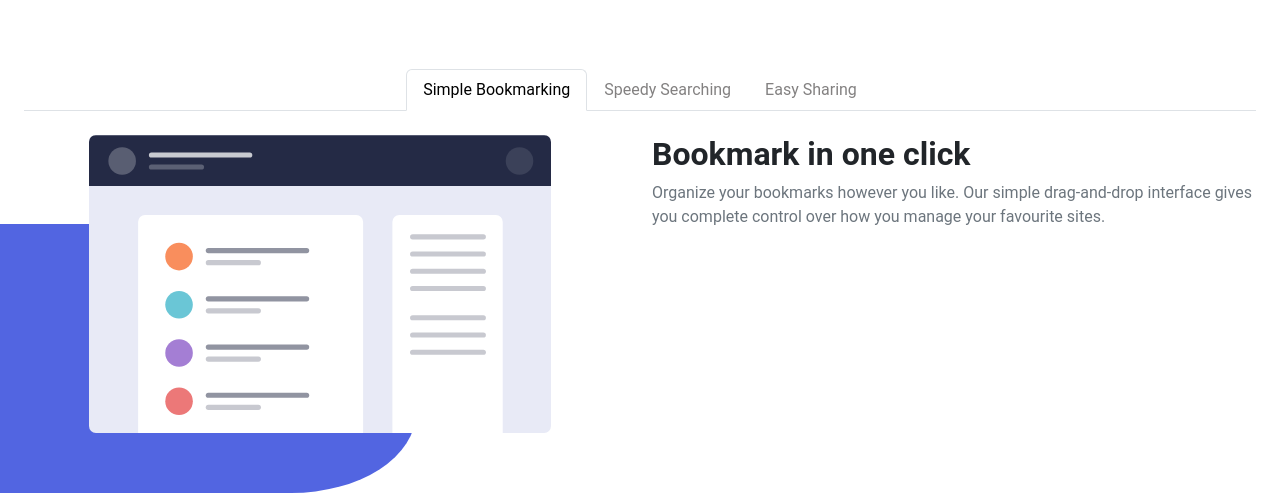
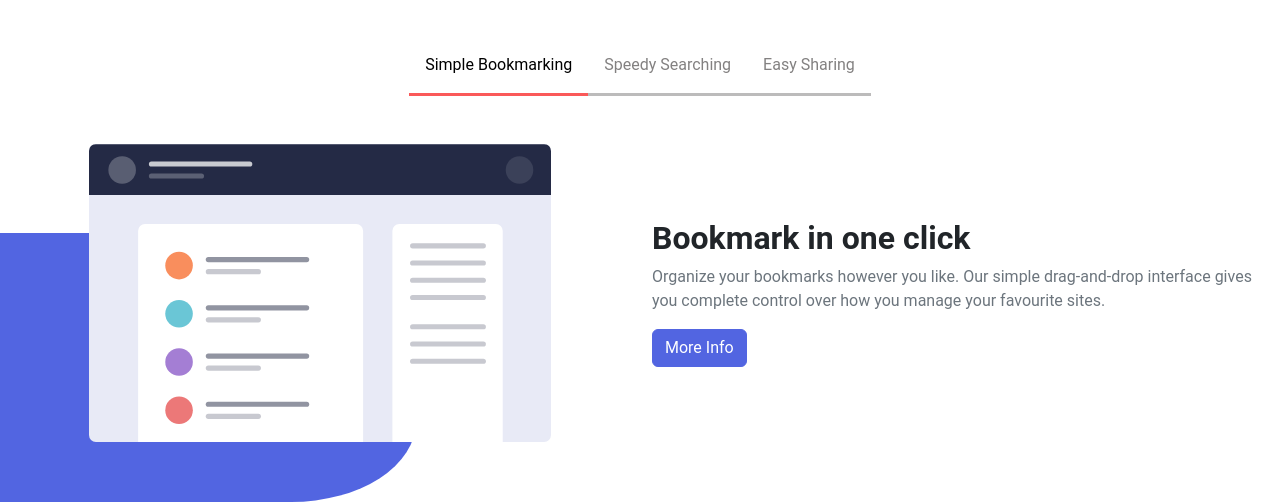
Before and after one commit to dracudev/S1.2-Bootstrap-SASS, a website: page index.html in a window 1280 px wide. Shown: the part 776-1278 px from the top of the page. Drawn offline with nearby package versions, Linux system fonts and the light colour scheme; files that its build step writes are made by us from their sources.

Commit message:
LV1 - EX2 - FEATURES

```diff
--- a/index.html
+++ b/index.html
@@ -77,14 +77,14 @@
                 </div>
 
                 <!-- Text -->
-                <div class="col-md d-flex justify-content-center align-items-center text-black text-center text-md-start order-2 order-md-1">
+                <div class="col-md d-flex justify-content-center align-items-center text-center text-md-start order-2 order-md-1">
                     <div class="w-75">
-                    <h1 class="fw-bold h1-text">A Simple Bookmark Manager</h1>
-                    <p class="mt-3 text-grey">A clean and simple interface to organize your favourite websites. Open a new browser tab and see your sites load instantly. Try it for free.</p>
-                    <div class="d-flex justify-content-center justify-content-md-start">
-                        <button type="button" class="btn btn-primary text-white btn-sm mt-3 shadow">Get it on Chrome</button>
-                        <button type="button" class="btn p-2 btn-sm mt-3 ms-3 shadow">Get it on Firefox</button>
-                    </div>
+                        <h1 class="fw-bold">A Simple Bookmark Manager</h1>
+                        <p class="mt-3 text-grey">A clean and simple interface to organize your favourite websites. Open a new browser tab and see your sites load instantly. Try it for free.</p>
+                        <div class="d-flex justify-content-center justify-content-md-start">
+                            <button type="button" class="btn btn-primary text-white btn-sm mt-3 shadow">Get it on Chrome</button>
+                            <button type="button" class="btn p-2 btn-sm mt-3 ms-3 shadow">Get it on Firefox</button>
+                        </div>
                     </div>
                 </div>
             </div>
@@ -103,20 +103,20 @@
     </section>
 
     <!-- Tab Navigation -->
-    <section class="container-fluid p-4">
+    <section class="container-fluid pb-5">
         <div class="row">
-            <div class="col-12 mt-4">
-                <ul class="nav nav-tabs justify-content-center" id="myTab" role="tablist">
-                    <li class="nav-item" role="presentation">
-                        <button class="nav-link active" id="simple-tab" data-bs-toggle="tab" data-bs-target="#simple"
+            <div class="col-4 col-md-12 mt-md-4 mx-auto">
+                <ul class="nav nav-tabs justify-content-center text-nowrap" id="myTab" role="tablist">
+                    <li class="nav-item tab-top tab-bottom" role="presentation">
+                        <button class="nav-link pb-md-3 active border-top-0 border-end-0 border-start-0" id="simple-tab" data-bs-toggle="tab" data-bs-target="#simple"
                             type="button" role="tab">Simple Bookmarking</button>
                     </li>
-                    <li class="nav-item" role="presentation">
-                        <button class="nav-link" id="speedy-tab" data-bs-toggle="tab" data-bs-target="#speedy"
+                    <li class="nav-item tab-bottom" role="presentation">
+                        <button class="nav-link pb-md-3 border-top-0 border-end-0 border-start-0" id="speedy-tab" data-bs-toggle="tab" data-bs-target="#speedy"
                             type="button" role="tab">Speedy Searching</button>
                     </li>
-                    <li class="nav-item" role="presentation">
-                        <button class="nav-link" id="easy-tab" data-bs-toggle="tab" data-bs-target="#easy" type="button"
+                    <li class="nav-item tab-bottom" role="presentation">
+                        <button class="nav-link pb-md-3 border-top-0 border-end-0 border-start-0" id="easy-tab" data-bs-toggle="tab" data-bs-target="#easy" type="button"
                             role="tab">Easy Sharing</button>
                     </li>
                 </ul>
@@ -133,9 +133,10 @@
                         <div class="rectangle-2"></div>
                             <img class="img w-75 custom-image" src="/S1.2-Bootstrap-SASS/img/illustration-features-tab-1.svg" alt="Simple Bookmarking">
                     </div>
-                    <div class="col-md text-center text-md-start">
+                    <div class="col-md text-center text-md-start m-auto mt-6 mt-md-auto">
                         <h2 class="fw-bold">Bookmark in one click</h2>
                         <p class="text-grey">Organize your bookmarks however you like. Our simple drag-and-drop interface gives you complete control over how you manage your favourite sites.</p>
+                        <button class="btn btn-primary d-none d-md-block">More Info</button>
                     </div>
                 </div>
             </div>
@@ -145,9 +146,10 @@
                     <div class="col-md d-flex justify-content-center align-items-center">
                             <img class="img w-75 custom-image" src="/S1.2-Bootstrap-SASS/img/illustration-features-tab-2.svg" alt="Speedy Searching">
                     </div>
-                    <div class="col-md text-center text-md-start">
+                    <div class="col-md text-center text-md-start m-auto mt-3 mt-md-auto">
                         <h2 class="fw-bold">Intelligent search</h2>
                         <p class="text-grey">Our powerful search feature will help you find saved sites in no time at all. No need to trawl through all of your bookmarks.</p>
+                        <button class="btn btn-primary d-none d-md-block">More Info</button>
                     </div>
                 </div>
             </div>
@@ -157,9 +159,10 @@
                     <div class="col-md d-flex justify-content-center align-items-center">
                             <img class="img w-75 custom-image" src="/S1.2-Bootstrap-SASS/img/illustration-features-tab-3.svg" alt="Easy Sharing">
                     </div>
-                    <div class="col-md text-center text-md-start">
+                    <div class="col-md text-center text-md-start m-auto mt-3 mt-md-auto">
                         <h2 class="fw-bold">Share your bookmarks</h2>
                         <p class="text-grey">Easily share your bookmarks and collections with others. Create a shareable link that you can send at the click of a button.</p>
+                        <button class="btn btn-primary d-none d-md-block">More Info</button>
                     </div>
                 </div>
             </div>
--- a/styles.scss
+++ b/styles.scss
@@ -1,5 +1,6 @@
 @import 'node_modules/bootstrap/scss/functions';
 @import 'node_modules/bootstrap/scss/variables';
+@import 'node_modules/bootstrap/scss/mixins';
 
 $font-family-base: 'Roboto', sans-serif;
 
@@ -35,11 +36,24 @@ $spacers: map-merge($spacers, $custom-spacing);
 // Custom tabs
 
 $nav-link-color: #838181;
-$nav-link-active-color: black;
+$nav-tabs-border-color: #838181;
+$nav-tabs-link-active-border-color: $secondary;
+$nav-tabs-border-width: 0px;
+$nav-link-hover-color: $secondary;
 
-$nav-underline-link-active-color: black;
-$nav-underline-gap: 0rem;
-$nav-underline-border-width: 0.150rem;
+.tab-top {
+  @include media-breakpoint-down(md) {
+    border-top: 3px solid #83818189;
+  }
+}
+
+.tab-bottom {
+    border-bottom: 3px solid #83818189;
+}
+
+.nav-tabs .nav-link.active {
+  --bs-nav-tabs-border-width: 3px;
+}
 
 // Blue rectangle
 
```
Also changed, not shown: styles.css, 1 other file.
